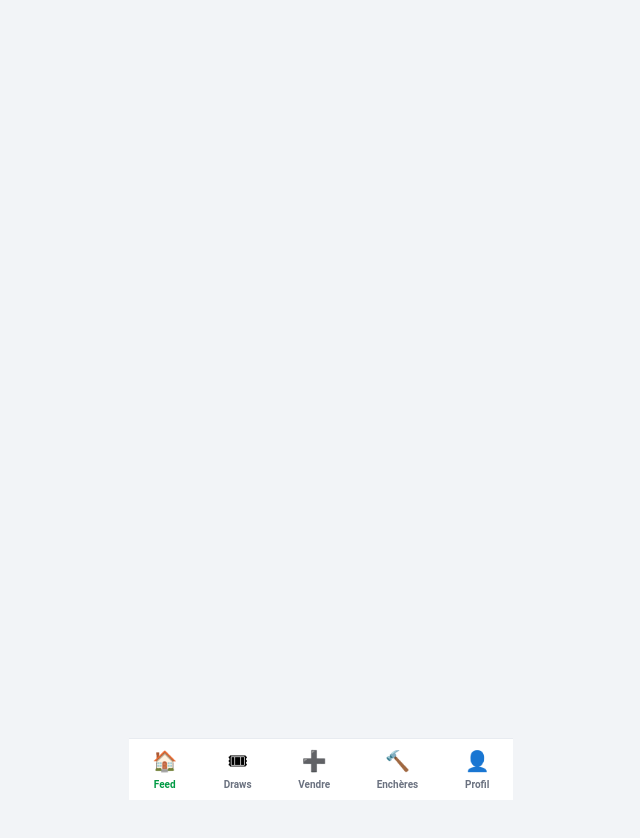
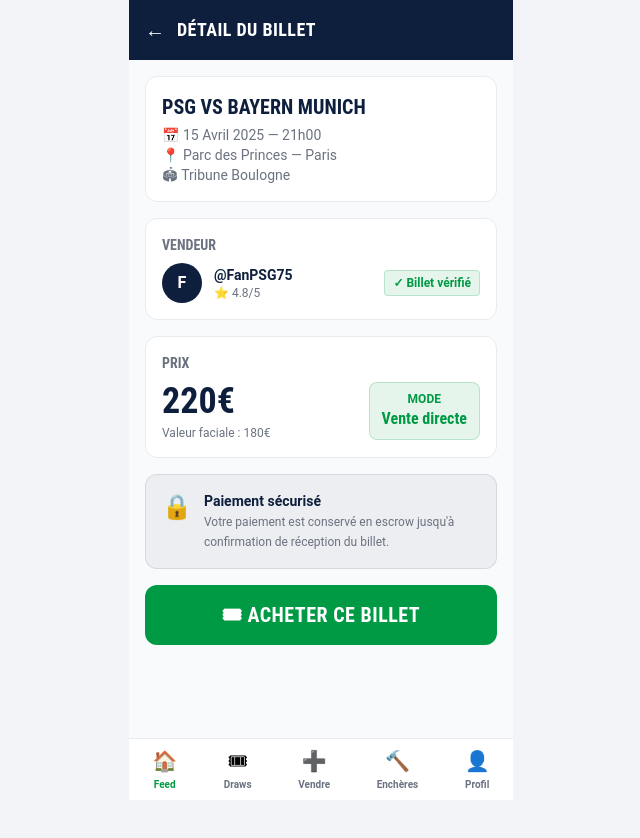
Before and after one commit to eliessms/seatdrop, a React (Vite) app in the folder seatdrop-front/: page /listing/1 in a window 1280 px wide. Shown: the top 838 px of the page, without its empty margins (319-959 px from the left). Before the commit the page ends 800 px from the top, so only its background shows below. Built offline with nearby package versions, Linux system fonts and the light colour scheme.

Commit message:
feat: ajout page ListingDetail + navigation depuis ListingCard

```diff
--- a/seatdrop-front/src/App.jsx
+++ b/seatdrop-front/src/App.jsx
@@ -3,6 +3,7 @@
 import Home from './pages/Home'
 import Login from './pages/Login'
 import Register from './pages/Register'
+import ListingDetail from './pages/ListingDetail'
 
 function App() {
   return (
@@ -12,6 +13,7 @@
           <Route path="/" element={<Home />} />
           <Route path="/login" element={<Login />} />
           <Route path="/register" element={<Register />} />
+          <Route path="/listing/:id" element={<ListingDetail />} />
         </Routes>
         <BottomNav />
       </div>
--- a/seatdrop-front/src/components/home/ListingCard.jsx
+++ b/seatdrop-front/src/components/home/ListingCard.jsx
@@ -1,21 +1,19 @@
+import { useNavigate } from 'react-router-dom'
+
 function ListingCard({ listing }) {
+  const navigate = useNavigate()
+
   return (
     <div className="bg-white rounded-xl border border-light p-3 flex justify-between items-center">
 
       {/* Infos gauche */}
       <div className="flex-1">
-
-        {/* Match */}
         <p className="font-condensed font-bold text-sm uppercase tracking-wide text-navy">
           {listing.match.equipe_domicile} vs {listing.match.equipe_exterieur}
         </p>
-
-        {/* Zone */}
         <p className="text-xs text-muted mt-0.5">
           📍 {listing.zone_placement}
         </p>
-
-        {/* Vendeur + note */}
         <div className="flex items-center gap-2 mt-1.5">
           <span className="text-xs text-muted">
             @{listing.vendeur.pseudo}
@@ -29,7 +27,6 @@
             </span>
           )}
         </div>
-
       </div>
 
       {/* Prix + bouton droite */}
@@ -37,8 +34,10 @@
         <span className="font-condensed font-black text-2xl text-navy">
           {listing.prix}€
         </span>
-        <button className={`px-3 py-1.5 rounded-lg font-condensed font-bold text-sm text-white
-          ${listing.mode === 'enchere' ? 'bg-orange' : 'bg-green'}`}>
+        <button
+          onClick={() => navigate(`/listing/${listing.id}`)}
+          className={`px-3 py-1.5 rounded-lg font-condensed font-bold text-sm text-white
+            ${listing.mode === 'enchere' ? 'bg-orange' : 'bg-green'}`}>
           {listing.mode === 'enchere' ? 'Enchérir' : 'Acheter'}
         </button>
       </div>
--- /dev/null
+++ b/seatdrop-front/src/pages/ListingDetail.jsx
@@ -0,0 +1,113 @@
+import { useNavigate } from 'react-router-dom'
+import { fakeListings } from '../data/fakeData'
+
+function ListingDetail() {
+  const navigate = useNavigate()
+  const listing = fakeListings[0] // on prend le premier pour l'instant
+
+  return (
+    <div className="min-h-screen bg-gray-50">
+
+      {/* Header */}
+      <div className="bg-navy px-4 py-4 flex items-center gap-3">
+        <button
+          onClick={() => navigate('/')}
+          className="text-white text-xl"
+        >
+          ←
+        </button>
+        <span className="font-condensed font-bold text-white text-lg uppercase tracking-wide">
+          Détail du billet
+        </span>
+      </div>
+
+      <div className="p-4 flex flex-col gap-4">
+
+        {/* Card match */}
+        <div className="bg-white rounded-xl border border-light p-4">
+          <p className="font-condensed font-black text-xl text-navy uppercase">
+            {listing.match.equipe_domicile} vs {listing.match.equipe_exterieur}
+          </p>
+          <p className="text-sm text-muted mt-1">
+            📅 15 Avril 2025 — 21h00
+          </p>
+          <p className="text-sm text-muted">
+            📍 {listing.match.stade} — {listing.match.ville}
+          </p>
+          <p className="text-sm text-muted">
+            🏟 {listing.zone_placement}
+          </p>
+        </div>
+
+        {/* Card vendeur */}
+        <div className="bg-white rounded-xl border border-light p-4">
+          <p className="font-condensed font-bold text-sm uppercase text-muted mb-2">
+            Vendeur
+          </p>
+          <div className="flex items-center justify-between">
+            <div className="flex items-center gap-3">
+              <div className="w-10 h-10 rounded-full bg-navy flex items-center justify-center text-white font-bold">
+                {listing.vendeur.pseudo[0]}
+              </div>
+              <div>
+                <p className="font-bold text-navy text-sm">
+                  @{listing.vendeur.pseudo}
+                </p>
+                <p className="text-xs text-muted">
+                  ⭐ {listing.vendeur.score_confiance}/5
+                </p>
+              </div>
+            </div>
+            {listing.billet_verifie && (
+              <span className="text-xs font-bold px-2 py-1 rounded bg-green/10 text-green border border-green/20">
+                ✓ Billet vérifié
+              </span>
+            )}
+          </div>
+        </div>
+
+        {/* Card prix */}
+        <div className="bg-white rounded-xl border border-light p-4">
+          <p className="font-condensed font-bold text-sm uppercase text-muted mb-2">
+            Prix
+          </p>
+          <div className="flex items-center justify-between">
+            <div>
+              <p className="font-condensed font-black text-4xl text-navy">
+                {listing.prix}€
+              </p>
+              <p className="text-xs text-muted mt-1">
+                Valeur faciale : {listing.match.valeur_faciale || 180}€
+              </p>
+            </div>
+            <div className="bg-green/10 border border-green/20 rounded-lg px-3 py-2 text-center">
+              <p className="text-xs font-bold text-green uppercase">Mode</p>
+              <p className="font-condensed font-bold text-green">
+                {listing.mode === 'vente_directe' ? 'Vente directe' : 'Enchère'}
+              </p>
+            </div>
+          </div>
+        </div>
+
+        {/* Garantie */}
+        <div className="bg-navy/5 rounded-xl border border-navy/10 p-4 flex gap-3">
+          <span className="text-2xl">🔒</span>
+          <div>
+            <p className="font-bold text-navy text-sm">Paiement sécurisé</p>
+            <p className="text-xs text-muted mt-0.5 leading-relaxed">
+              Votre paiement est conservé en escrow jusqu'à confirmation de réception du billet.
+            </p>
+          </div>
+        </div>
+
+        {/* Bouton CTA */}
+        <button className="w-full py-4 bg-green text-white font-condensed font-black text-xl uppercase tracking-wide rounded-xl">
+          {listing.mode === 'enchere' ? '🔨 Placer une enchère' : '🎟 Acheter ce billet'}
+        </button>
+
+      </div>
+    </div>
+  )
+}
+
+export default ListingDetail
```
